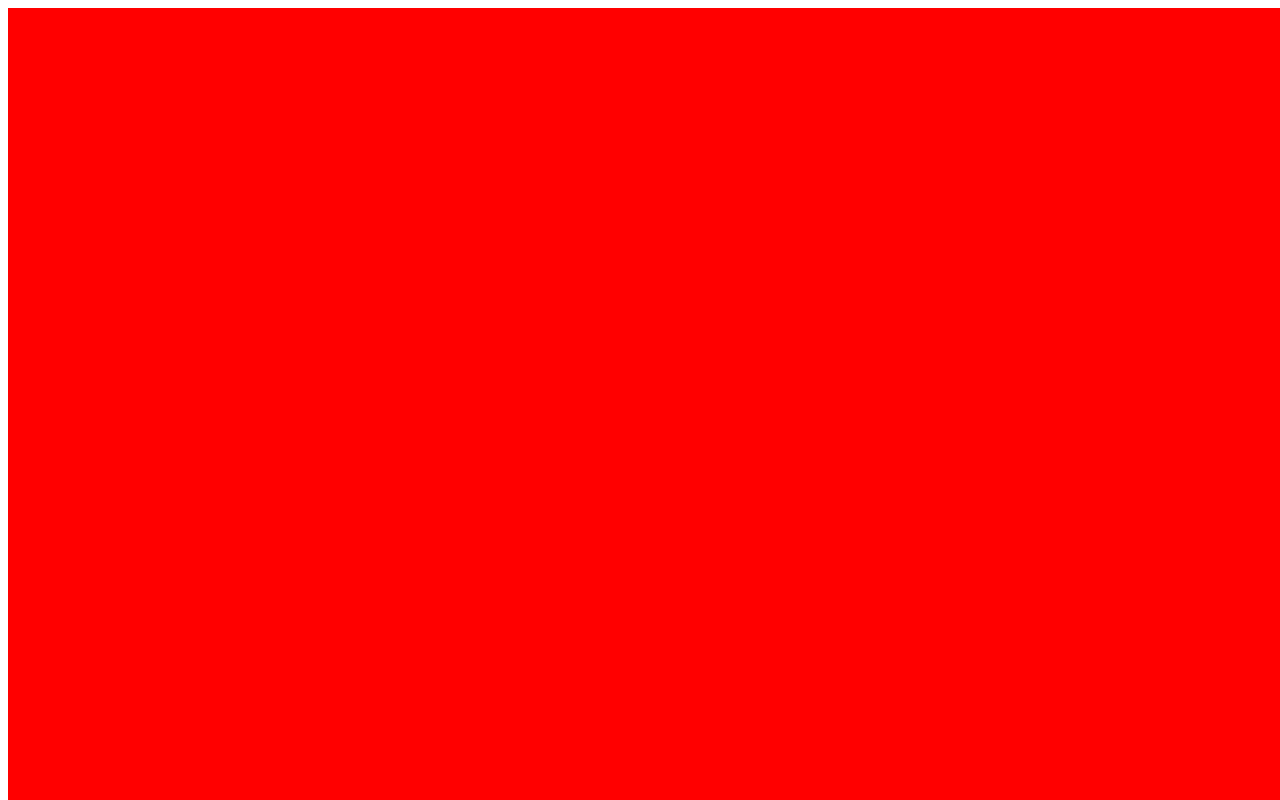
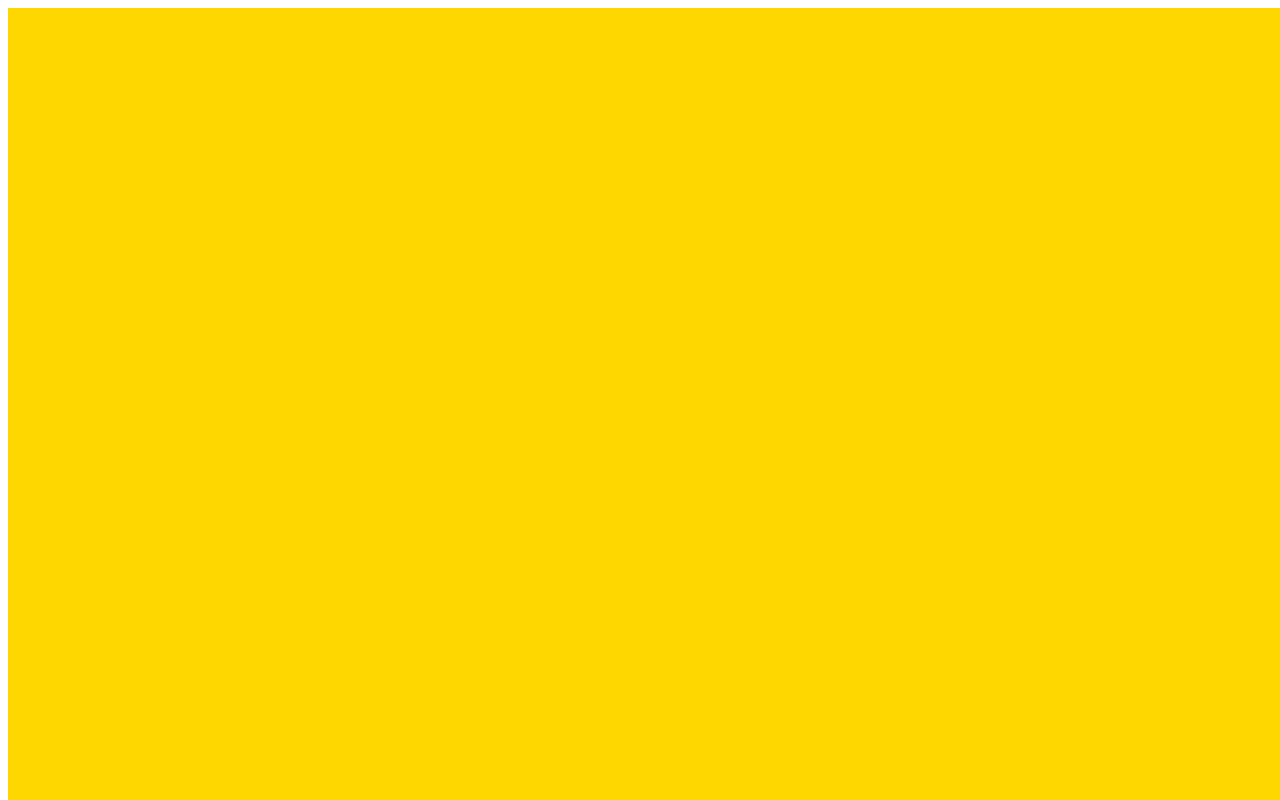
Before and after one commit to AHDREIgg/my-repository, a plain HTML site: page index.html in a window 1280 px wide. Drawn offline with Linux system fonts and the light colour scheme.

Commit message:
Update index.html

```diff
--- a/index.html
+++ b/index.html
@@ -9,11 +9,9 @@
 <body>
         <div>
             <div style="
-                 background-color: red;
+                 background-color: gold;
                  width: 5000px;
                  height: 5000px;
-                 border: 10px;
-                 border-color: red;
                  padding: 0px;
                  position: fixed;
 
```
